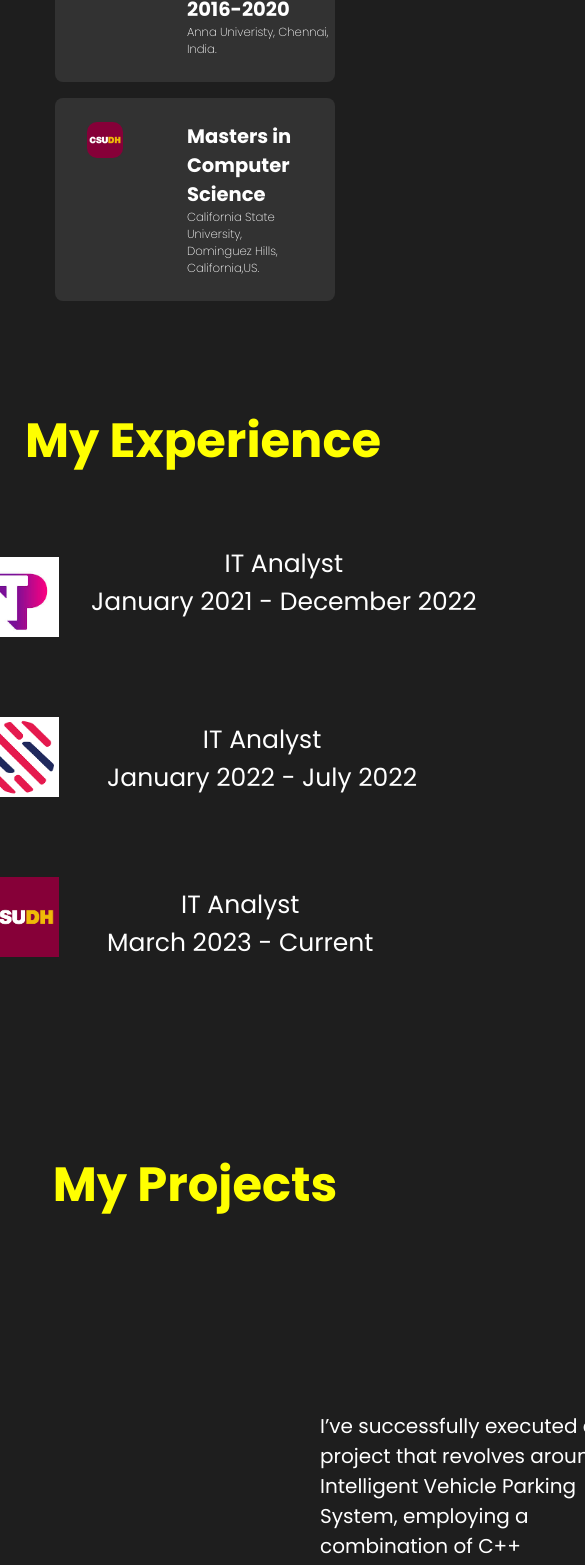
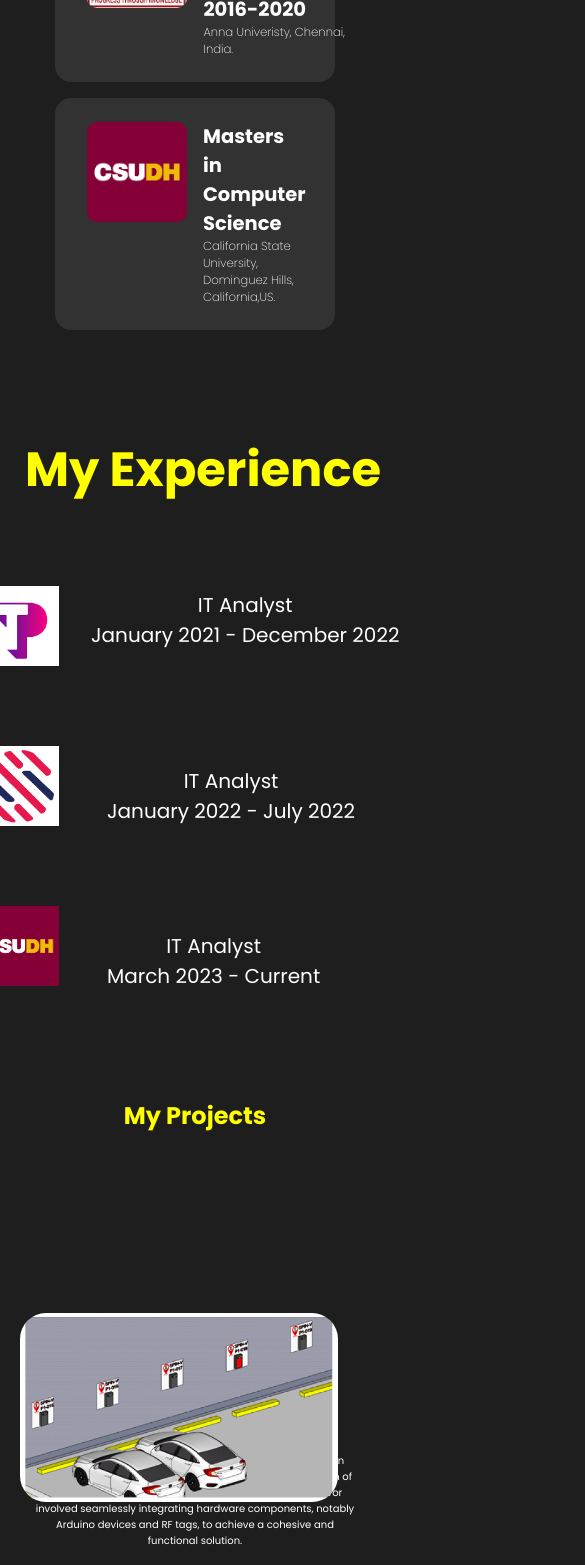
Before and after one commit to RyanRanjith/PortFolio, a React (Create React App) app: page / in a window 390 px wide. Shown: the part 1160-2725 px from the top of the page, 585 px wide, since content can reach past the window. Built offline with nearby package versions, Linux system fonts and the light colour scheme.

Commit message:
10-24-2023

```diff
--- a/src/components/Contact/contact.css
+++ b/src/components/Contact/contact.css
@@ -111,3 +111,40 @@
     margin-top: 10rem;
 
 }
+
+@media (max-width: 768px) {
+    .clientImg {
+        width: 100%;
+    }
+
+    .contactPageTitle {
+        margin-top: 5rem;
+        font-size: 1.5rem;
+    }
+
+    .b {
+        text-align: center;
+        left: 0rem;
+        margin-top: 20rem;
+        font-size: 10px;
+        position: relative;
+        top: -1rem;
+    }
+    .m{
+        text-align: center;
+        left: 0rem;
+        margin-top: 20rem;
+        font-size: 10px;
+        position: relative;
+        top: -6rem;
+    }
+    .clientImgs {
+    display: grid;
+    position: relative;
+    right: 1rem;
+    gap: 80px;
+    margin-top: -40rem;
+
+    }
+
+}
--- a/src/components/Skills/skills.css
+++ b/src/components/Skills/skills.css
@@ -62,13 +62,30 @@
 @media screen and (max-width:480px){
     .skillBarText>p{
         font-size: 3vw;
+
     }
     .skillBarImg{
-        height: 2.25rem;
-        width:2.25rem;
+
+        width: fit-content;
+        height: 100px;
+
     }
     .skillBarText>h2{
         font-size: 5vw;
+        position: relative;
+        right:3rem;
+    }
+    .skillBarText>p{
+        position: relative;
+        right:3rem;
+    }
+    .skillBar{
+    display: flex;
+    margin: 1rem;
+    padding-left: -1rem;
+    padding-right: -1rem;
+    border-radius: 1rem;
+    background: rgb(50, 50, 50);
     }
 
 }
--- a/src/components/Works/works.css
+++ b/src/components/Works/works.css
@@ -80,9 +80,17 @@
 }
 
 @media screen and (max-width:585px) {
-
     .worksImg{
         height: 48vw;
     }
+   .tp{
+    font-size: 20px;
+   }
+   .sl{
+    font-size: 20px;
+   }
+   .csudh{
+    font-size: 20px;
+   }
 
 }
```
